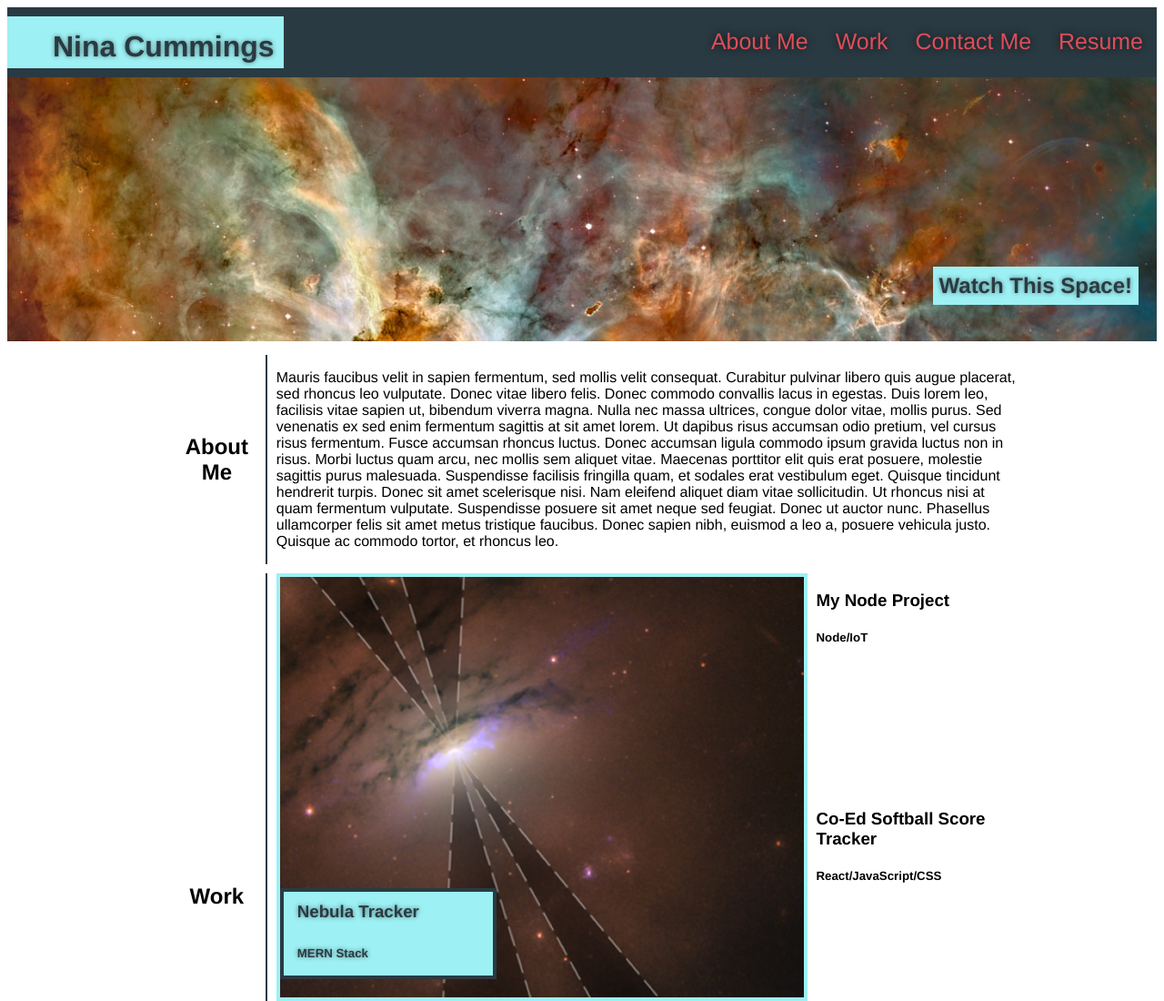
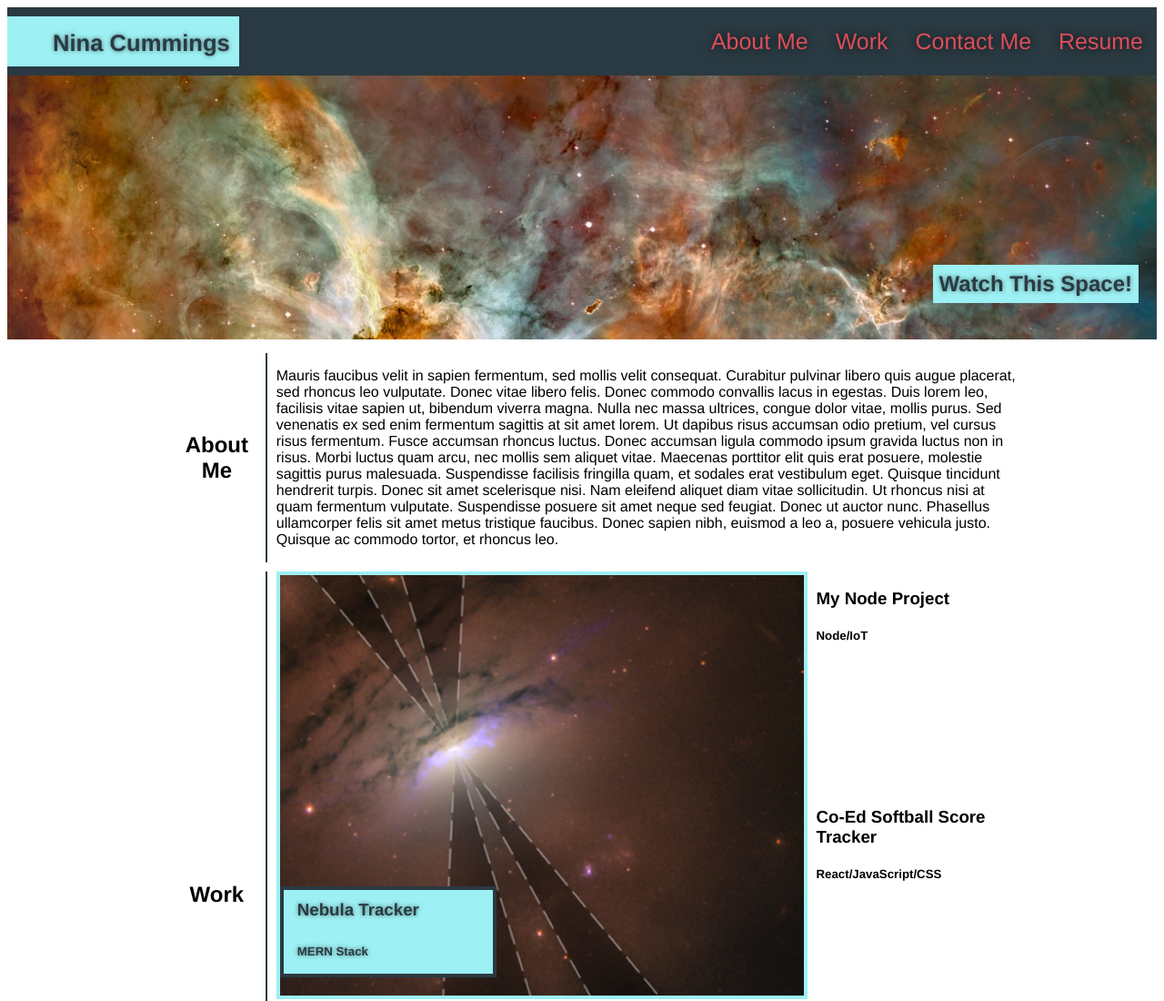
Before and after one commit to jaderiver62/portfolio-kit, a plain HTML site: page index.html in a window 1280 px wide. Shown: the top 1100 px of the page at 91% size. Drawn offline with Linux system fonts and the light colour scheme.

Commit message:
CSS updates

```diff
--- a/assets/style.css
+++ b/assets/style.css
@@ -25,7 +25,7 @@ header {
 header h1 {
     margin: 15px 10px 5px 50px;
     font-weight: bold;
-    font-size: 32px;
+    font-size: 2vw;
     color: var(--secondary-color);
     text-shadow: 0 0 5px rgba(0, 0, 0, 0.5);
 }
```
